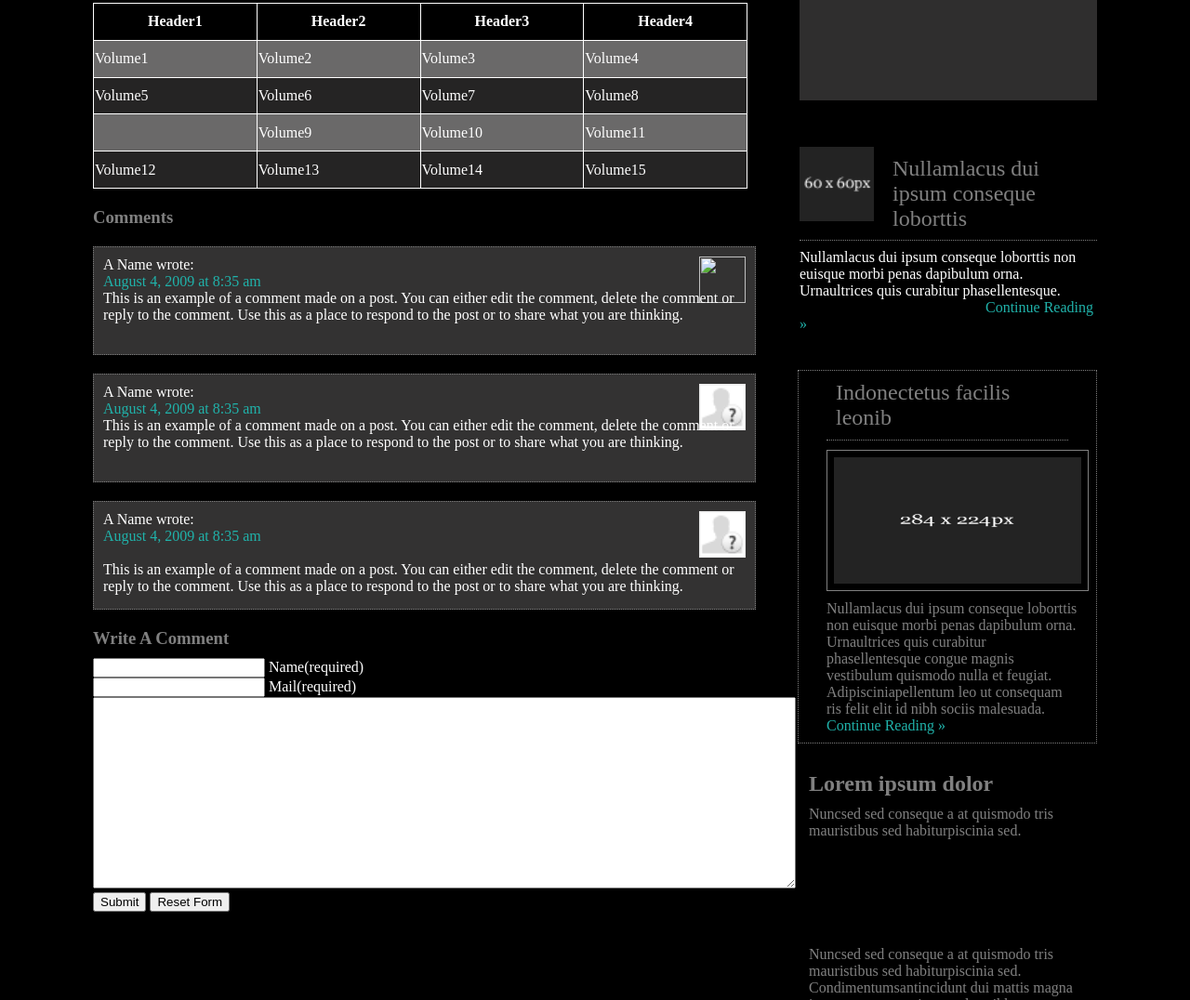
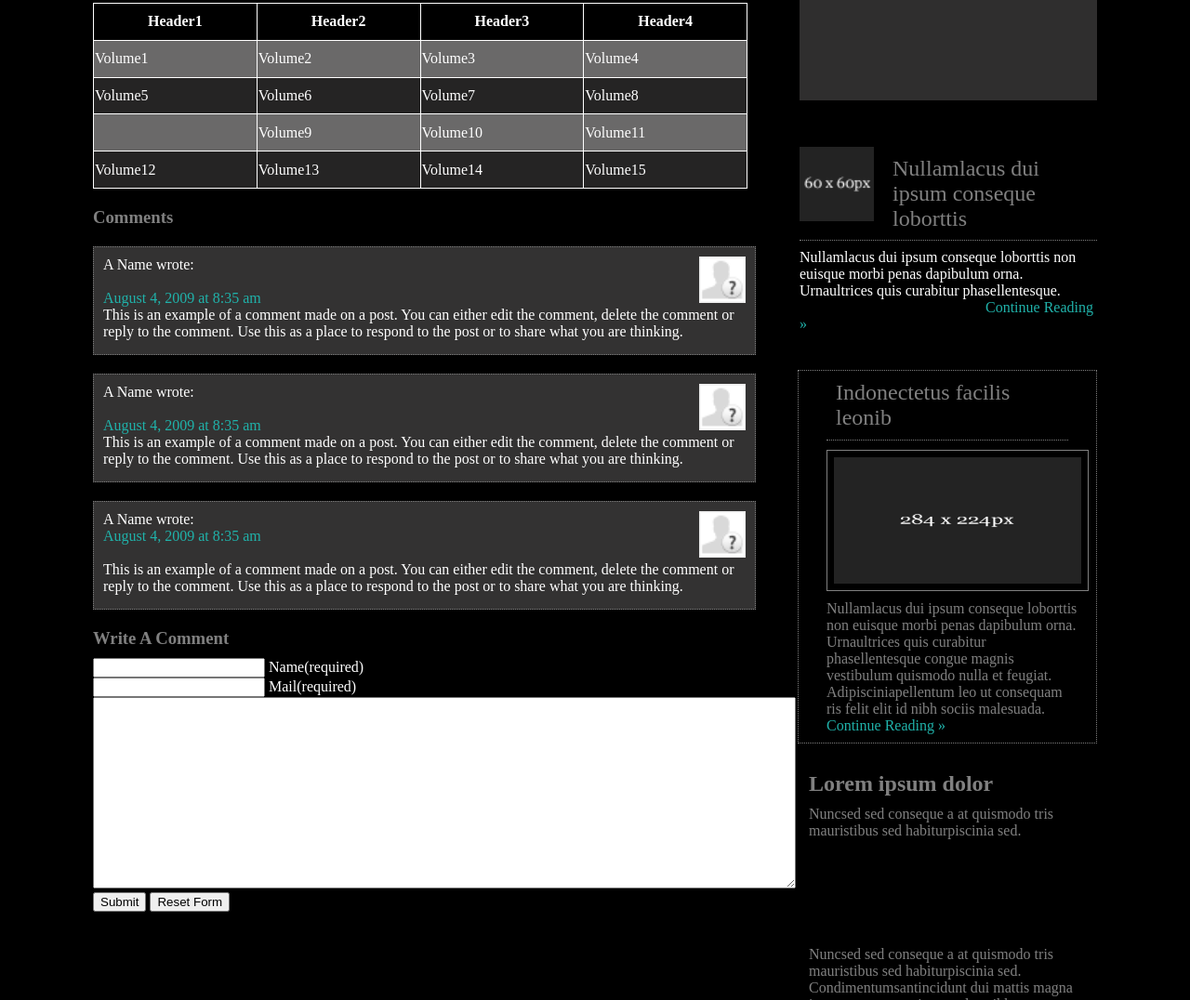
Before and after one commit to Skumarcibm/sujeet, a plain HTML site: page style Demo.html in a window 1280 px wide. Shown: the part 777-1853 px from the top of the page at 93% size. Drawn offline with Linux system fonts and the light colour scheme.

Commit message:
Update style Demo.html

```diff
--- a/style Demo.html
+++ b/style Demo.html
@@ -360,15 +360,15 @@ border: 1px solid white;
                    </table>
                    <h3>Comments</h3>
                    <div class=div>
-                       <img src="man.gif" class=man>
-                       <p>A Name wrote:<br>
+                       <img src="avatar.gif" class=man>
+                       <p>A Name wrote:<br><br>
                         <span>August 4, 2009 at 8:35 am</span>
                         <br>
                         This is an example of a comment made on a post. You can either edit the comment, delete the comment or reply to the comment. Use this as a place to respond to the post or to share what you are thinking.</p>
                    </div>
                    <div class=div>
                     <img src="avatar.gif" class=man>
-                    <p>A Name wrote:<br>
+                    <p>A Name wrote:<br><br>
                      <span>August 4, 2009 at 8:35 am</span>
                      <br>
                      This is an example of a comment made on a post. You can either edit the comment, delete the comment or reply to the comment. Use this as a place to respond to the post or to share what you are thinking.</p>
```
